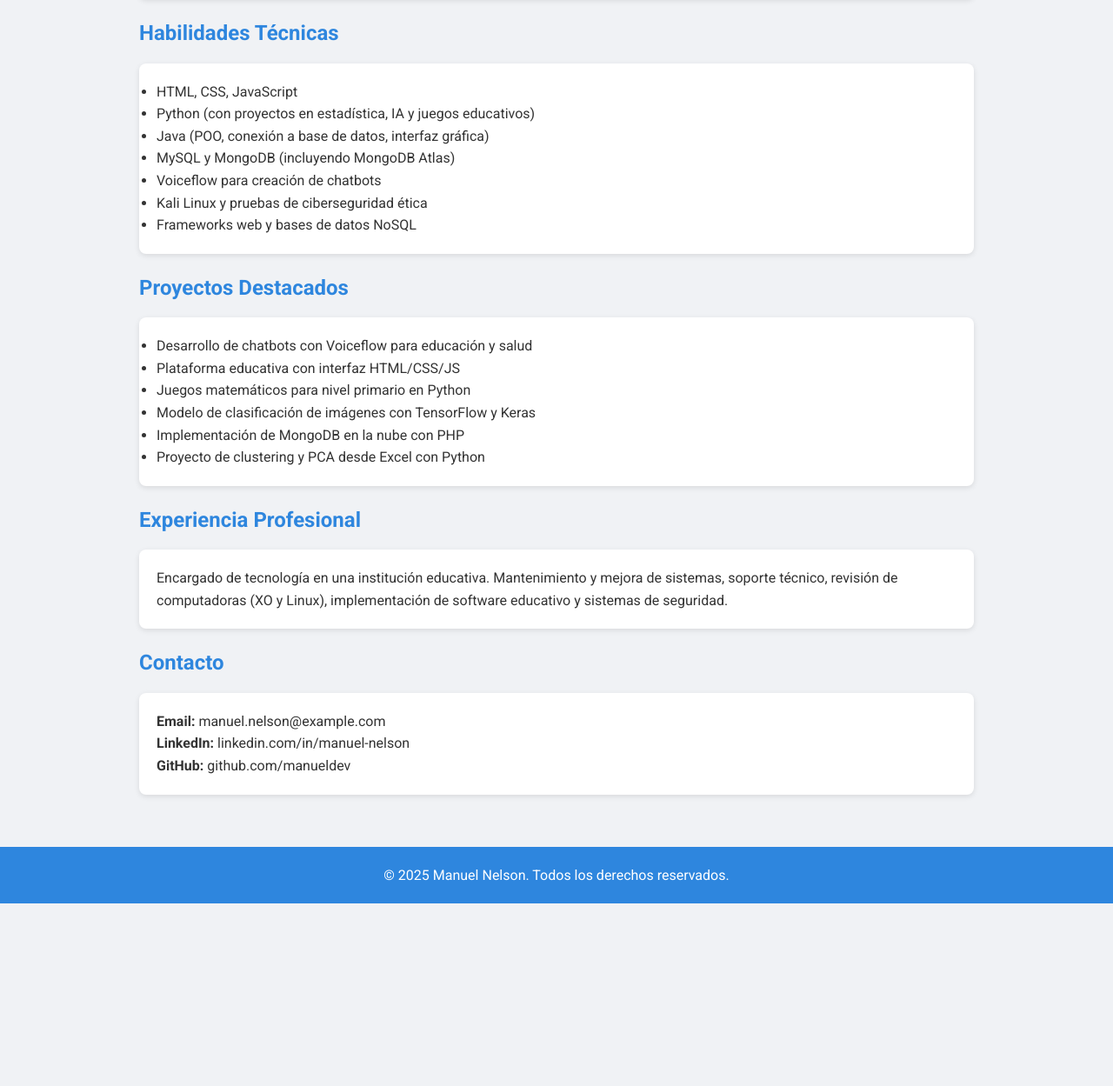
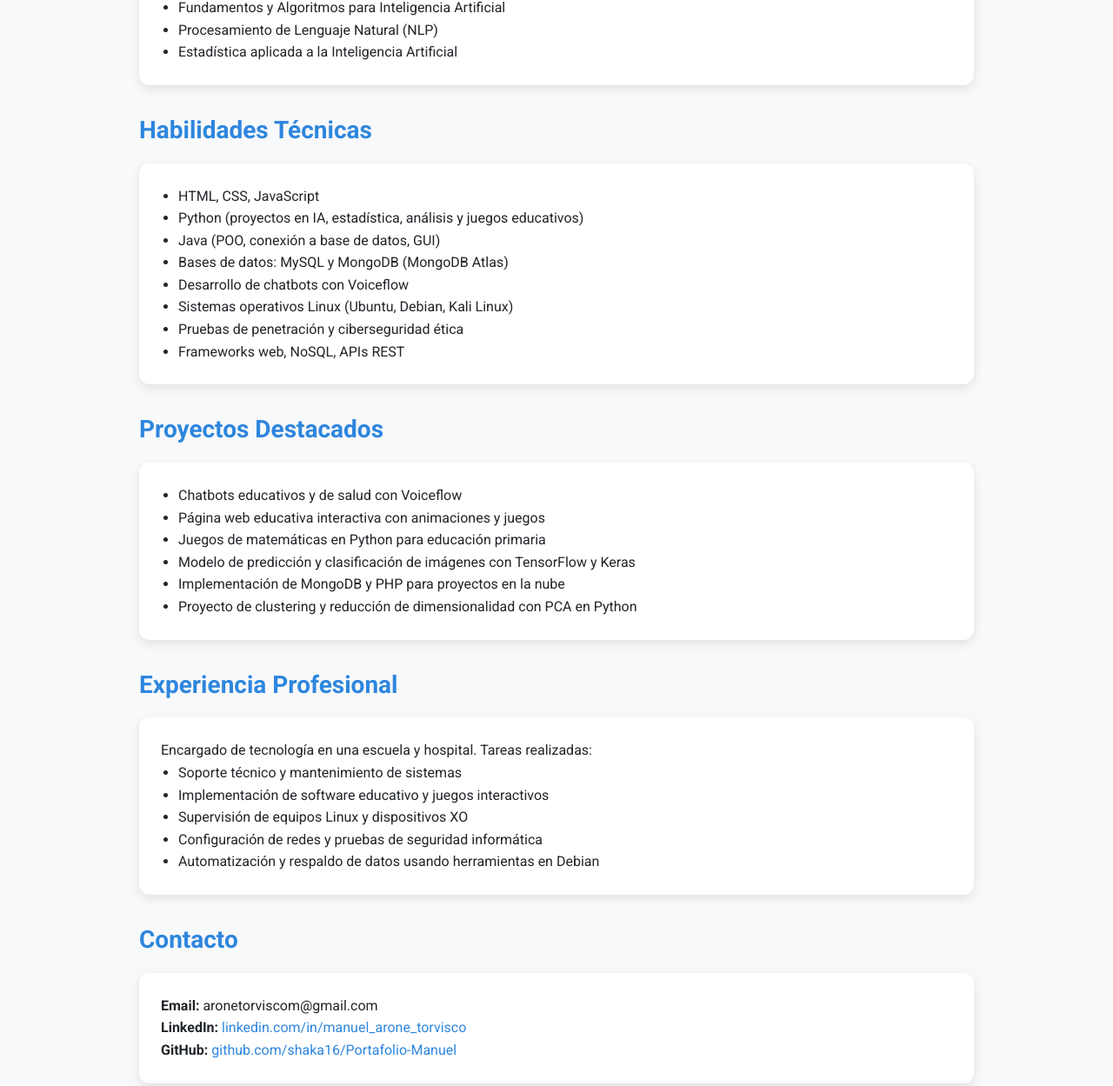
Before and after one commit to shaka16/Portafolio-Manuel, a plain HTML site: page portafolio.html in a window 1280 px wide. Shown: the part 569-1818 px from the top of the page at 87% size. Before the commit the page ends 1608 px from the top, so only its background shows below. Drawn offline with Linux system fonts and the light colour scheme.

Commit message:
Update portafolio.html

```diff
--- a/portafolio.html
+++ b/portafolio.html
@@ -1,9 +1,9 @@
-_manuel<!DOCTYPE html>
+<!DOCTYPE html>
 <html lang="es">
 <head>
   <meta charset="UTF-8" />
   <meta name="viewport" content="width=device-width, initial-scale=1.0" />
-  <title>Portafolio de Manuel Nelson</title>
+  <title>Portafolio de Manuel Arone T.</title>
   <link href="https://fonts.googleapis.com/css2?family=Roboto:wght@400;700&display=swap" rel="stylesheet">
   <style>
     * {
@@ -13,50 +13,67 @@ _manuel<!DOCTYPE html>
       font-family: 'Roboto', sans-serif;
     }
     body {
-      background-color: #f0f2f5;
-      color: #333;
+      background-color: #f8f9fa;
+      color: #212529;
       line-height: 1.6;
     }
     header {
-      background-color: #2e86de;
+      background: linear-gradient(to right, #2e86de, #4facfe);
       color: white;
-      padding: 20px 0;
+      padding: 30px 0;
       text-align: center;
+      box-shadow: 0 4px 6px rgba(0,0,0,0.1);
     }
     section {
-      padding: 40px 20px;
+      padding: 50px 20px;
       max-width: 1000px;
       margin: auto;
     }
     h2 {
       color: #2e86de;
       margin-bottom: 15px;
+      font-size: 28px;
     }
     .card {
       background: white;
-      padding: 20px;
-      margin-bottom: 20px;
-      border-radius: 8px;
-      box-shadow: 0 2px 6px rgba(0, 0, 0, 0.1);
+      padding: 25px;
+      margin-bottom: 30px;
+      border-radius: 12px;
+      box-shadow: 0 4px 12px rgba(0, 0, 0, 0.1);
+      transition: transform 0.2s ease-in-out;
+    }
+    .card:hover {
+      transform: scale(1.02);
+    }
+    ul {
+      padding-left: 20px;
     }
     footer {
       text-align: center;
       padding: 20px;
       background-color: #2e86de;
       color: white;
+      margin-top: 50px;
+    }
+    a {
+      color: #2e86de;
+      text-decoration: none;
+    }
+    a:hover {
+      text-decoration: underline;
     }
   </style>
 </head>
 <body>
   <header>
     <h1>Portafolio Profesional</h1>
-    <p>Manuel Nelson – Ingeniería de Software</p>
+    <p>Manuel Arone T. – Ingeniería de Software, Tecnología Educativa y Ciberseguridad</p>
   </header>
 
   <section>
     <h2>Perfil</h2>
     <div class="card">
-      <p>Joven de 19 años, estudiante de Ingeniería de Software, apasionado por el desarrollo educativo, la programación y la ciberseguridad. Me encuentro actualmente haciendo prácticas como encargado tecnológico en una institución educativa.</p>
+      <p>Soy Manuel Arone Torvisco, joven de 19 años, estudiante de Ingeniería de Software con experiencia práctica en entornos educativos y hospitalarios. Apasionado por la programación, la inteligencia artificial y la seguridad informática. Actualmente cumplo funciones como encargado tecnológico en una institución educativa y en un hospital donde trabajo con sistemas basados en Debian Linux.</p>
     </div>
 
     <h2>Formación Académica</h2>
@@ -65,8 +82,8 @@ _manuel<!DOCTYPE html>
       <p><strong>Especializaciones:</strong></p>
       <ul>
         <li>Fundamentos y Algoritmos para Inteligencia Artificial</li>
-        <li>Aplicaciones de NLP (Procesamiento de Lenguaje Natural)</li>
-        <li>Estadística aplicada a IA</li>
+        <li>Procesamiento de Lenguaje Natural (NLP)</li>
+        <li>Estadística aplicada a la Inteligencia Artificial</li>
       </ul>
     </div>
 
@@ -74,42 +91,50 @@ _manuel<!DOCTYPE html>
     <div class="card">
       <ul>
         <li>HTML, CSS, JavaScript</li>
-        <li>Python (con proyectos en estadística, IA y juegos educativos)</li>
-        <li>Java (POO, conexión a base de datos, interfaz gráfica)</li>
-        <li>MySQL y MongoDB (incluyendo MongoDB Atlas)</li>
-        <li>Voiceflow para creación de chatbots</li>
-        <li>Kali Linux y pruebas de ciberseguridad ética</li>
-        <li>Frameworks web y bases de datos NoSQL</li>
+        <li>Python (proyectos en IA, estadística, análisis y juegos educativos)</li>
+        <li>Java (POO, conexión a base de datos, GUI)</li>
+        <li>Bases de datos: MySQL y MongoDB (MongoDB Atlas)</li>
+        <li>Desarrollo de chatbots con Voiceflow</li>
+        <li>Sistemas operativos Linux (Ubuntu, Debian, Kali Linux)</li>
+        <li>Pruebas de penetración y ciberseguridad ética</li>
+        <li>Frameworks web, NoSQL, APIs REST</li>
       </ul>
     </div>
 
     <h2>Proyectos Destacados</h2>
     <div class="card">
       <ul>
-        <li>Desarrollo de chatbots con Voiceflow para educación y salud</li>
-        <li>Plataforma educativa con interfaz HTML/CSS/JS</li>
-        <li>Juegos matemáticos para nivel primario en Python</li>
-        <li>Modelo de clasificación de imágenes con TensorFlow y Keras</li>
-        <li>Implementación de MongoDB en la nube con PHP</li>
-        <li>Proyecto de clustering y PCA desde Excel con Python</li>
+        <li>Chatbots educativos y de salud con Voiceflow</li>
+        <li>Página web educativa interactiva con animaciones y juegos</li>
+        <li>Juegos de matemáticas en Python para educación primaria</li>
+        <li>Modelo de predicción y clasificación de imágenes con TensorFlow y Keras</li>
+        <li>Implementación de MongoDB y PHP para proyectos en la nube</li>
+        <li>Proyecto de clustering y reducción de dimensionalidad con PCA en Python</li>
       </ul>
     </div>
 
     <h2>Experiencia Profesional</h2>
     <div class="card">
-      <p>Encargado de tecnología en una institución educativa. Mantenimiento y mejora de sistemas, soporte técnico, revisión de computadoras (XO y Linux), implementación de software educativo y sistemas de seguridad.</p>
+      <p>Encargado de tecnología en una escuela y hospital. Tareas realizadas:</p>
+      <ul>
+        <li>Soporte técnico y mantenimiento de sistemas</li>
+        <li>Implementación de software educativo y juegos interactivos</li>
+        <li>Supervisión de equipos Linux y dispositivos XO</li>
+        <li>Configuración de redes y pruebas de seguridad informática</li>
+        <li>Automatización y respaldo de datos usando herramientas en Debian</li>
+      </ul>
     </div>
 
     <h2>Contacto</h2>
     <div class="card">
-      <p><strong>Email:</strong> manuel.nelson@example.com</p>
-      <p><strong>LinkedIn:</strong> linkedin.com/in/manuel-nelson</p>
-      <p><strong>GitHub:</strong> github.com/manueldev</p>
+      <p><strong>Email:</strong> aronetorviscom@gmail.com</p>
+      <p><strong>LinkedIn:</strong> <a href="https://linkedin.com/in/manuel_arone_torvisco" target="_blank">linkedin.com/in/manuel_arone_torvisco</a></p>
+      <p><strong>GitHub:</strong> <a href="https://github.com/shaka16/Portafolio-Manuel" target="_blank">github.com/shaka16/Portafolio-Manuel</a></p>
     </div>
   </section>
 
   <footer>
-    <p>&copy; 2025 Manuel Nelson. Todos los derechos reservados.</p>
+    <p>&copy; 2025 Manuel Arone T. Todos los derechos reservados.</p>
   </footer>
 
 </body>
```
